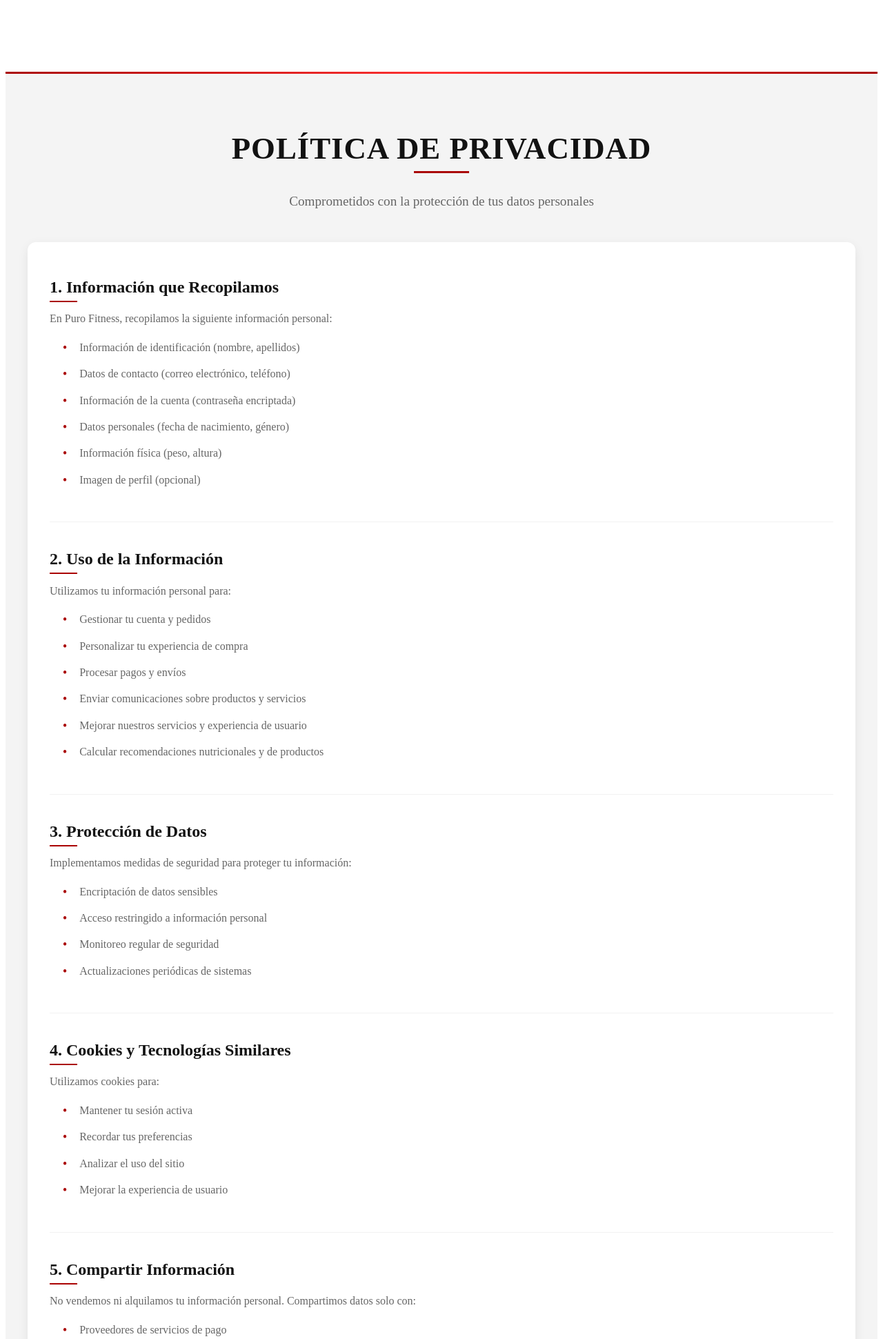
After one commit to diegocardonahernandez/TFG, a PHP site: page /privacy in a window 1280 px wide. The commit adds this page. Shown: the top 1941 px of the page at 69% size. Run offline with PHP 8.4, Linux system fonts and the light colour scheme.

Commit message:
Privacy politics view

```diff
--- a/Controller/route.php
+++ b/Controller/route.php
@@ -36,6 +36,9 @@ switch ($method) {
                 break;
             case '/register':
                 require_once __DIR__ . '/../Controller/registerController.php';
+                break;
+            case '/privacy':
+                renderLayout('privacy');
                 break;
             case '/accountUser':
                 require_once __DIR__ . '/../Controller/userAccountController.php';
--- a/View/Partials/footer.php
+++ b/View/Partials/footer.php
@@ -59,8 +59,8 @@
 
         <!-- Footer Bottom / Copyright -->
         <div class="footer-bottom">
-            <p>&copy; 2025 PuroGains. Todos los derechos reservados. <a href="/privacidad">Política de privacidad</a> |
-                <a href="/terminos">Términos de uso</a>
+            <p>&copy; 2025 PuroGains. Todos los derechos reservados. <a href="/privacy">Política de privacidad</a> |
+                <a href="/terms">Términos de uso</a>
             </p>
         </div>
     </div>
--- /dev/null
+++ b/View/privacy.php
@@ -0,0 +1,113 @@
+<link rel="stylesheet" href="/css/privacyStyle.css">
+<section class="privacy-section">
+    <div class="privacy-container">
+        <div class="privacy-header">
+            <div class="privacy-title-container">
+                <h1 class="privacy-title">Política de Privacidad</h1>
+                <p class="privacy-subtitle">Comprometidos con la protección de tus datos personales</p>
+            </div>
+        </div>
+
+        <div class="privacy-content">
+            <div class="privacy-card">
+                <div class="privacy-section-block">
+                    <h2 class="privacy-section-title">1. Información que Recopilamos</h2>
+                    <div class="privacy-section-content">
+                        <p>En Puro Fitness, recopilamos la siguiente información personal:</p>
+                        <ul class="privacy-list">
+                            <li>Información de identificación (nombre, apellidos)</li>
+                            <li>Datos de contacto (correo electrónico, teléfono)</li>
+                            <li>Información de la cuenta (contraseña encriptada)</li>
+                            <li>Datos personales (fecha de nacimiento, género)</li>
+                            <li>Información física (peso, altura)</li>
+                            <li>Imagen de perfil (opcional)</li>
+                        </ul>
+                    </div>
+                </div>
+
+                <div class="privacy-section-block">
+                    <h2 class="privacy-section-title">2. Uso de la Información</h2>
+                    <div class="privacy-section-content">
+                        <p>Utilizamos tu información personal para:</p>
+                        <ul class="privacy-list">
+                            <li>Gestionar tu cuenta y pedidos</li>
+                            <li>Personalizar tu experiencia de compra</li>
+                            <li>Procesar pagos y envíos</li>
+                            <li>Enviar comunicaciones sobre productos y servicios</li>
+                            <li>Mejorar nuestros servicios y experiencia de usuario</li>
+                            <li>Calcular recomendaciones nutricionales y de productos</li>
+                        </ul>
+                    </div>
+                </div>
+
+                <div class="privacy-section-block">
+                    <h2 class="privacy-section-title">3. Protección de Datos</h2>
+                    <div class="privacy-section-content">
+                        <p>Implementamos medidas de seguridad para proteger tu información:</p>
+                        <ul class="privacy-list">
+                            <li>Encriptación de datos sensibles</li>
+                            <li>Acceso restringido a información personal</li>
+                            <li>Monitoreo regular de seguridad</li>
+                            <li>Actualizaciones periódicas de sistemas</li>
+                        </ul>
+                    </div>
+                </div>
+
+                <div class="privacy-section-block">
+                    <h2 class="privacy-section-title">4. Cookies y Tecnologías Similares</h2>
+                    <div class="privacy-section-content">
+                        <p>Utilizamos cookies para:</p>
+                        <ul class="privacy-list">
+                            <li>Mantener tu sesión activa</li>
+                            <li>Recordar tus preferencias</li>
+                            <li>Analizar el uso del sitio</li>
+                            <li>Mejorar la experiencia de usuario</li>
+                        </ul>
+                    </div>
+                </div>
+
+                <div class="privacy-section-block">
+                    <h2 class="privacy-section-title">5. Compartir Información</h2>
+                    <div class="privacy-section-content">
+                        <p>No vendemos ni alquilamos tu información personal. Compartimos datos solo con:</p>
+                        <ul class="privacy-list">
+                            <li>Proveedores de servicios de pago</li>
+                            <li>Servicios de envío y logística</li>
+                            <li>Servicios de análisis web</li>
+                            <li>Cuando es requerido por ley</li>
+                        </ul>
+                    </div>
+                </div>
+
+                <div class="privacy-section-block">
+                    <h2 class="privacy-section-title">6. Tus Derechos</h2>
+                    <div class="privacy-section-content">
+                        <p>Tienes derecho a:</p>
+                        <ul class="privacy-list">
+                            <li>Acceder a tus datos personales</li>
+                            <li>Rectificar información incorrecta</li>
+                            <li>Solicitar la eliminación de datos</li>
+                            <li>Oponerte al procesamiento de datos</li>
+                            <li>Retirar tu consentimiento</li>
+                        </ul>
+                    </div>
+                </div>
+
+                <div class="privacy-section-block">
+                    <h2 class="privacy-section-title">7. Contacto</h2>
+                    <div class="privacy-section-content">
+                        <p>Para cualquier consulta sobre privacidad, contáctanos en:</p>
+                        <div class="privacy-contact-info">
+                            <p><i class="fas fa-envelope"></i> purogainscompany@gmail.com</p>
+                            <p><i class="fas fa-phone"></i> +34 686 626 656</p>
+                        </div>
+                    </div>
+                </div>
+            </div>
+
+            <div class="privacy-footer">
+                <p class="privacy-update">Última actualización: <?php echo date('d/m/Y'); ?></p>
+            </div>
+        </div>
+    </div>
+</section>
--- a/View/register.php
+++ b/View/register.php
@@ -155,7 +155,7 @@
                         <input type="checkbox" id="registro_terms" name="registro_terms" required>
                         <label for="registro_terms">Acepto los <a href="terms.php" class="terms-link">Términos y
                                 Condiciones</a>
-                            y la <a href="privacy.php" class="terms-link">Política de Privacidad</a></label>
+                            y la <a href="/privacy" class="terms-link">Política de Privacidad</a></label>
                     </div>
                 </div>
 
--- /dev/null
+++ b/public/css/privacyStyle.css
@@ -0,0 +1,285 @@
+/* Variables compartidas con el sitio principal */
+:root {
+  --puro-red: #aa0303;
+  --puro-black: #121212;
+  --puro-white: #ffffff;
+  --puro-gray: #666666;
+  --puro-light-gray: #f4f4f4;
+}
+
+/* Animaciones */
+@keyframes fadeInUp {
+  from {
+    opacity: 0;
+    transform: translateY(20px);
+  }
+  to {
+    opacity: 1;
+    transform: translateY(0);
+  }
+}
+
+@keyframes gradientFlow {
+  0% {
+    background-position: 0% 50%;
+  }
+  50% {
+    background-position: 100% 50%;
+  }
+  100% {
+    background-position: 0% 50%;
+  }
+}
+
+@keyframes shimmerText {
+  0% {
+    background-position: 0% 50%;
+  }
+  100% {
+    background-position: 200% 50%;
+  }
+}
+
+/* Estilos principales - Scoped to privacy page */
+.privacy-section {
+  min-height: calc(100vh - 150px);
+  padding: 3rem 0;
+  background-color: var(--puro-light-gray);
+  position: relative;
+  margin-top: 104px; /* Ajuste para el header fijo */
+}
+
+.privacy-section::before {
+  content: "";
+  position: absolute;
+  top: 0;
+  left: 0;
+  right: 0;
+  height: 3px;
+  background: linear-gradient(
+    90deg,
+    var(--puro-red) 0%,
+    #ff3333 50%,
+    var(--puro-red) 100%
+  );
+  z-index: 1;
+}
+
+.privacy-container {
+  max-width: 1200px;
+  margin: 0 auto;
+  padding: 0 1rem;
+}
+
+/* Encabezado */
+.privacy-header {
+  text-align: center;
+  margin-bottom: 3rem;
+  animation: fadeInUp 0.8s ease-out forwards;
+}
+
+.privacy-title {
+  font-size: 2.8rem;
+  font-weight: 800;
+  text-transform: uppercase;
+  margin-bottom: 1rem;
+  position: relative;
+  display: inline-block;
+  letter-spacing: 1px;
+  color: var(--puro-black);
+}
+
+.privacy-title::after {
+  content: "";
+  position: absolute;
+  bottom: -10px;
+  left: 50%;
+  transform: translateX(-50%);
+  width: 80px;
+  height: 3px;
+  background-color: var(--puro-red);
+}
+
+.privacy-subtitle {
+  font-size: 1.2rem;
+  color: var(--puro-gray);
+  margin-top: 1.5rem;
+  font-weight: 300;
+}
+
+/* Contenido principal */
+.privacy-content {
+  animation: fadeInUp 0.8s ease-out 0.3s forwards;
+  opacity: 0;
+}
+
+.privacy-card {
+  background-color: var(--puro-white);
+  border-radius: 12px;
+  box-shadow: 0 5px 15px rgba(0, 0, 0, 0.08);
+  padding: 2rem;
+  margin-bottom: 2rem;
+}
+
+/* Bloques de sección */
+.privacy-section-block {
+  margin-bottom: 2.5rem;
+  padding-bottom: 2rem;
+  border-bottom: 1px solid rgba(0, 0, 0, 0.05);
+}
+
+.privacy-section-block:last-child {
+  border-bottom: none;
+  margin-bottom: 0;
+  padding-bottom: 0;
+}
+
+.privacy-section-title {
+  font-size: 1.5rem;
+  font-weight: 700;
+  color: var(--puro-black);
+  margin-bottom: 1.2rem;
+  position: relative;
+}
+
+.privacy-section-title::after {
+  content: "";
+  position: absolute;
+  bottom: -8px;
+  left: 0;
+  width: 40px;
+  height: 2px;
+  background-color: var(--puro-red);
+}
+
+.privacy-section-content {
+  color: var(--puro-gray);
+  line-height: 1.6;
+}
+
+.privacy-list {
+  list-style: none;
+  padding-left: 1.2rem;
+  margin-top: 1rem;
+}
+
+.privacy-list li {
+  position: relative;
+  margin-bottom: 0.8rem;
+  padding-left: 1.5rem;
+}
+
+.privacy-list li::before {
+  content: "•";
+  color: var(--puro-red);
+  font-weight: bold;
+  position: absolute;
+  left: 0;
+}
+
+/* Información de contacto */
+.privacy-contact-info {
+  background-color: var(--puro-light-gray);
+  padding: 1.5rem;
+  border-radius: 8px;
+  margin-top: 1rem;
+}
+
+.privacy-contact-info p {
+  display: flex;
+  align-items: center;
+  gap: 1rem;
+  margin-bottom: 0.8rem;
+}
+
+.privacy-contact-info i {
+  color: var(--puro-red);
+  font-size: 1.2rem;
+}
+
+/* Pie de página */
+.privacy-footer {
+  display: flex;
+  justify-content: space-between;
+  align-items: center;
+  margin-top: 2rem;
+  padding-top: 2rem;
+  border-top: 1px solid rgba(0, 0, 0, 0.05);
+}
+
+.privacy-update {
+  color: var(--puro-gray);
+  font-size: 0.9rem;
+}
+
+/* Estilos para impresión */
+@media print {
+  .privacy-section {
+    background-color: white;
+    padding: 0;
+    margin-top: 0;
+  }
+
+  .privacy-card {
+    box-shadow: none;
+    padding: 0;
+  }
+
+  .privacy-actions {
+    display: none;
+  }
+
+  .privacy-section-block {
+    page-break-inside: avoid;
+  }
+}
+
+/* Responsive */
+@media (max-width: 768px) {
+  .privacy-section {
+    margin-top: 104px;
+  }
+
+  .privacy-title {
+    font-size: 2.2rem;
+  }
+
+  .privacy-subtitle {
+    font-size: 1.1rem;
+  }
+
+  .privacy-card {
+    padding: 1.5rem;
+  }
+
+  .privacy-footer {
+    flex-direction: column;
+    gap: 1.5rem;
+    text-align: center;
+  }
+
+  .privacy-actions {
+    width: 100%;
+    justify-content: center;
+  }
+}
+
+@media (max-width: 576px) {
+  .privacy-section {
+    margin-top: 104px;
+  }
+
+  .privacy-title {
+    font-size: 1.8rem;
+  }
+
+  .privacy-section-title {
+    font-size: 1.3rem;
+  }
+
+  .privacy-btn-back,
+  .privacy-btn-print {
+    width: 100%;
+    justify-content: center;
+  }
+}
```
